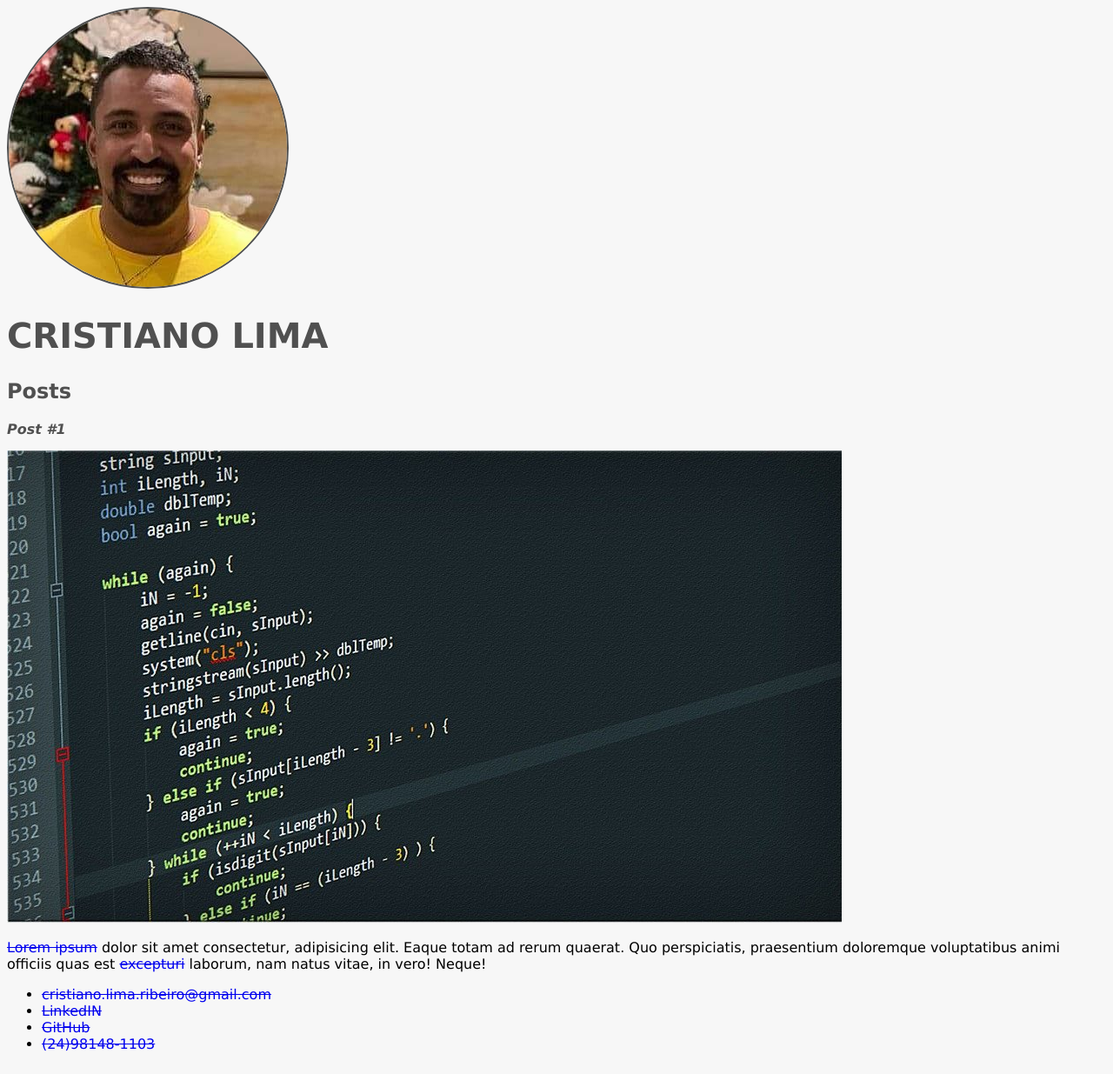
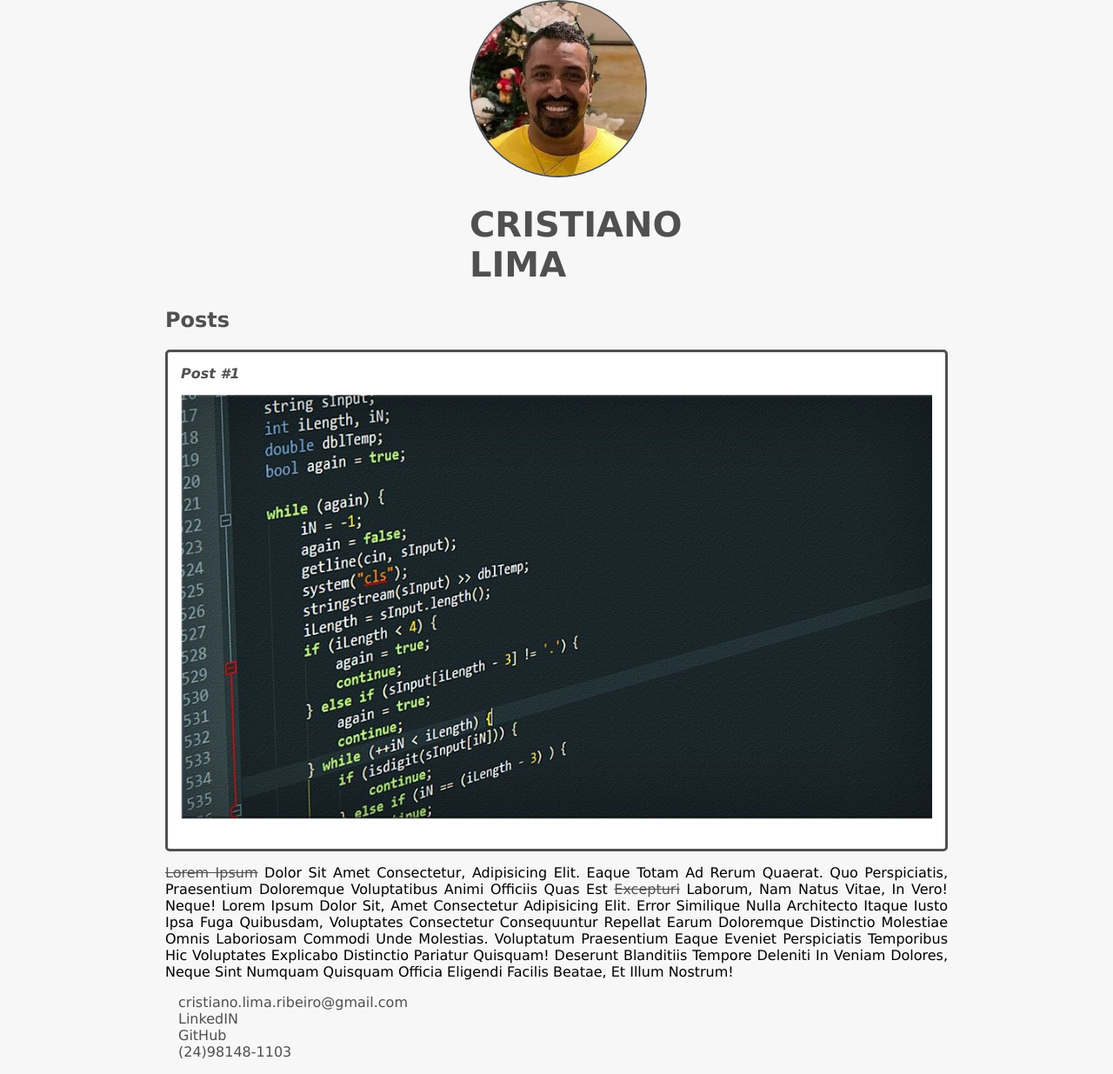
Before and after one commit to cristianolimaribeiro/introducao-criacao-websites-html-css3, a plain HTML site: page introducao-criacao-websites-html-css3/index.html in a window 1280 px wide. Shown: the whole page at 87% size. Drawn offline with Linux system fonts and the light colour scheme.

Commit message:
fim do projeto de introdução html/css3

```diff
--- a/introducao-criacao-websites-html-css3/index.html
+++ b/introducao-criacao-websites-html-css3/index.html
@@ -8,25 +8,28 @@
     <title>Cristiano Lima</title>
 </head>
 <body>
-    <header>
-        <img src="img/pp.jpg" class="photo" alt="Minha foto">
-        <h1 id="title">Cristiano Lima</h1>
-    </header>
+    <div class="align">
+        <header>
+            <img src="img/pp.jpg" class="photo" alt="Minha foto">
+            <h1 id="title">Cristiano Lima</h1>
+        </header>
+    </div>
     <section>
-        <header>
+        <header >
             <h2 class="subtitle">Posts</h2>
         </header>
         <article>
-            <header>
+            <header class="post">
                 <h3 class="post_title">Post #1</h3>
                 <img src="img/foto.jpg" class="post_image" alt="código de programação">
             </header>
-            <p class="post_content"><a href="https://linkedin.com/in/cristiano-lima-ribeiro" target="_blank"> Lorem ipsum</a> dolor sit amet consectetur, adipisicing elit. Eaque totam ad rerum quaerat. Quo perspiciatis, praesentium doloremque voluptatibus animi officiis quas est <a href="mailto:cristiano.lima.ribeiro@gmail.com">excepturi</a> laborum, nam natus vitae, in vero! Neque!
+            <p class="post_content"><a href="https://linkedin.com/in/cristiano-lima-ribeiro" target="_blank"> Lorem ipsum</a> dolor sit amet consectetur, adipisicing elit. Eaque totam ad rerum quaerat. Quo perspiciatis, praesentium doloremque voluptatibus animi officiis quas est <a href="mailto:cristiano.lima.ribeiro@gmail.com">excepturi</a> laborum, nam natus vitae, in vero! Neque! Lorem ipsum dolor sit, amet consectetur adipisicing elit. Error similique nulla architecto itaque iusto ipsa fuga quibusdam, voluptates consectetur consequuntur repellat earum doloremque distinctio molestiae omnis laboriosam commodi unde molestias.
+            Voluptatum praesentium eaque eveniet perspiciatis temporibus hic voluptates explicabo distinctio pariatur quisquam! Deserunt blanditiis tempore deleniti in veniam dolores, neque sint numquam quisquam officia eligendi facilis beatae, et illum nostrum!
             </p>
         </article>
     </section>
     <footer>
-        <ul>
+        <ul class="contact_list">
             <li>
                 <a href="mailto:cristiano.lima.ribeiro@gmail.com">cristiano.lima.ribeiro@gmail.com</a>
             </li>
--- a/introducao-criacao-websites-html-css3/style.css
+++ b/introducao-criacao-websites-html-css3/style.css
@@ -1,20 +1,30 @@
 body{
     background: #f7f7f7;
     font-family: Verdana;
+    max-width: 900px;
+    margin: auto;
 }
 #title, .subtitle, .post_title{
     color: #505050;
 }
+.align{
+    width: 200px;
+    margin: auto;
+}
 .photo{
+    width: 200px;
     border: 2px solid #505050;
     border-radius: 50%;
 }
+
 #title{
     font-size: 40px;
     text-transform: uppercase;
+
 }
 a{
     text-decoration: line-through;
+    color: #505050;
 }
 .post_title{
     font-size: 16px;
@@ -22,7 +32,10 @@ a{
     margin: 0;
     margin-bottom: 15px;
 }
-
+.post_image{
+    width: 100%;
+    margin-bottom: 15px;
+}
 .post{
     background: #fff;
     padding: 15px;
@@ -33,7 +46,16 @@ a{
 .post_content{
     margin: 0;
     margin-bottom: 15px;
+    text-transform: capitalize;
+    text-align: justify;
 }
 .post_image{
     margin-bottom: 15px;
 }
+.contact_list{
+    list-style-type:none;
+    padding-left: 15px;
+}
+.contact_list li a{
+    text-decoration: none;
+}
```
